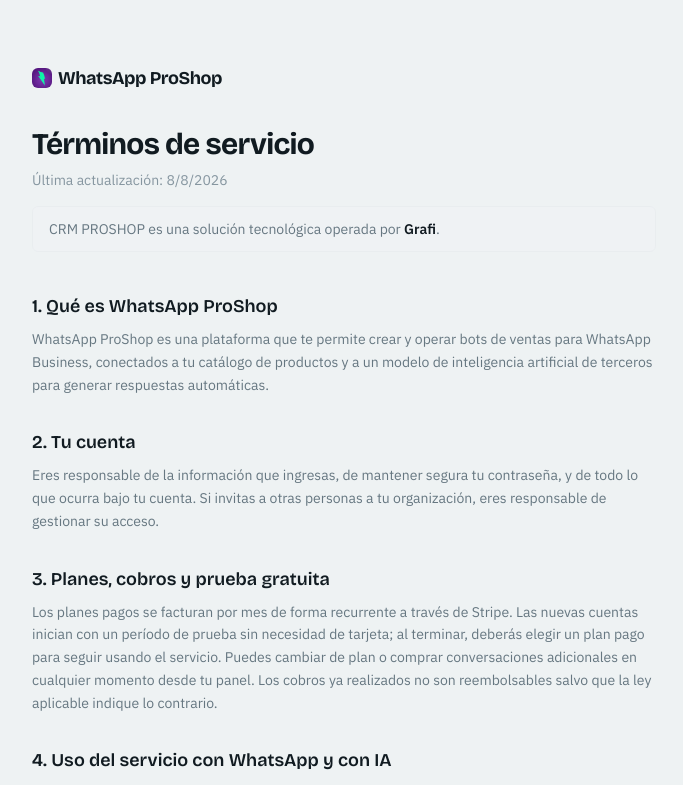
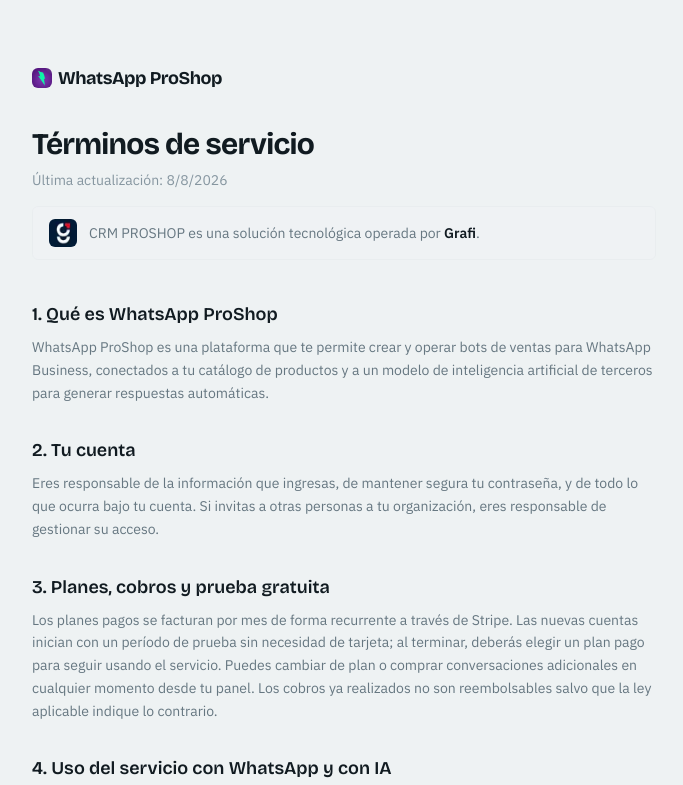
Before and after one commit to jonathanSCM/chats, a Next.js app: page /terms in a window 1280 px wide. Shown: the top 785 px of the page, without its empty margins (296-979 px from the left). Built offline with nearby package versions, Linux system fonts and the light colour scheme.

Commit message:
privacy/terms: agregar logo de Grafi junto a la aclaracion de operador

```diff
--- a/src/app/privacy/page.tsx
+++ b/src/app/privacy/page.tsx
@@ -16,9 +16,13 @@ export default function PrivacyPage() {
       <p className="mb-4 text-sm text-ink-faint">
         Última actualización: {new Date().toLocaleDateString("es")}
       </p>
-      <p className="mb-10 rounded-md border border-border bg-surface-2/60 px-4 py-3 text-sm text-ink-muted">
-        CRM PROSHOP es una solución tecnológica operada por <strong className="text-ink">Grafi</strong>.
-      </p>
+      <div className="mb-10 flex items-center gap-3 rounded-md border border-border bg-surface-2/60 px-4 py-3 text-sm text-ink-muted">
+        {/* eslint-disable-next-line @next/next/no-img-element */}
+        <img src="/grafi-logo.webp" alt="Grafi" width={28} height={28} className="shrink-0 rounded-md" />
+        <p>
+          CRM PROSHOP es una solución tecnológica operada por <strong className="text-ink">Grafi</strong>.
+        </p>
+      </div>
 
       <div className="space-y-8 text-sm leading-relaxed text-ink-muted">
         <Section title="1. Qué datos recopilamos">
--- a/src/app/terms/page.tsx
+++ b/src/app/terms/page.tsx
@@ -14,9 +14,13 @@ export default function TermsPage() {
         Términos de servicio
       </h1>
       <p className="mb-4 text-sm text-ink-faint">Última actualización: {new Date().toLocaleDateString("es")}</p>
-      <p className="mb-10 rounded-md border border-border bg-surface-2/60 px-4 py-3 text-sm text-ink-muted">
-        CRM PROSHOP es una solución tecnológica operada por <strong className="text-ink">Grafi</strong>.
-      </p>
+      <div className="mb-10 flex items-center gap-3 rounded-md border border-border bg-surface-2/60 px-4 py-3 text-sm text-ink-muted">
+        {/* eslint-disable-next-line @next/next/no-img-element */}
+        <img src="/grafi-logo.webp" alt="Grafi" width={28} height={28} className="shrink-0 rounded-md" />
+        <p>
+          CRM PROSHOP es una solución tecnológica operada por <strong className="text-ink">Grafi</strong>.
+        </p>
+      </div>
 
       <div className="space-y-8 text-sm leading-relaxed text-ink-muted">
         <Section title="1. Qué es WhatsApp ProShop">
```
Also changed, not shown: public/grafi-logo.webp (added).
